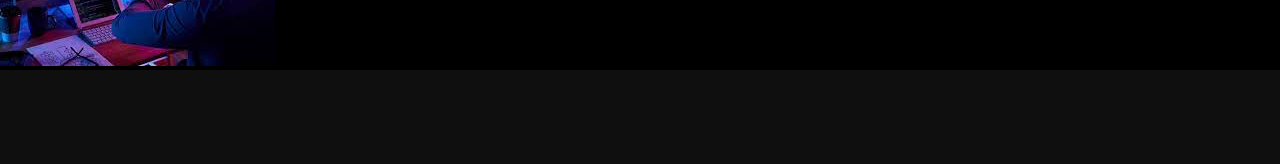
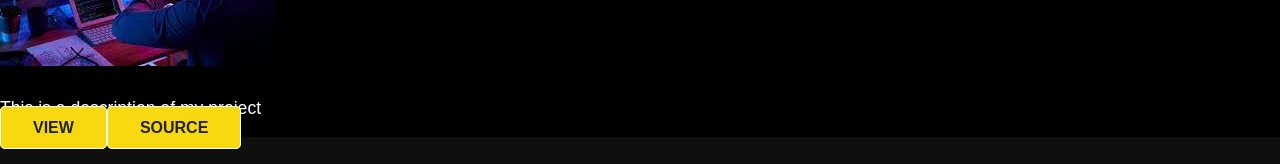
Before and after one commit to Sammy3000/my-portfolio, a React (Create React App) app: page /projects in a window 1280 px wide. Shown: the part 634-798 px from the top of the page. Built offline with nearby package versions, Linux system fonts and the light colour scheme.

Commit message:
Create project card

```diff
--- a/src/components/WorkCard.js
+++ b/src/components/WorkCard.js
@@ -1,6 +1,7 @@
 import './WorkCard.css';
 import React from 'react';
 import proj1 from '../assets/coding.jpg';
+import { NavLink } from 'react-router-dom';
 
 const WorkCard = () => {
   return (
@@ -12,6 +13,24 @@ const WorkCard = () => {
             src={proj1}
             alt="project pic"
           />
+          <h2 className="project-title">Project Title</h2>
+          <div className="project-details">
+            <p> This is a description of my project</p>
+            <div className="pro-buttons">
+              <NavLink
+                to="towettsammy.com"
+                className="btn"
+              >
+                View
+              </NavLink>
+              <NavLink
+                to="towettsammy.com"
+                className="btn"
+              >
+                Source
+              </NavLink>
+            </div>
+          </div>
         </div>
       </div>
     </div>
```
